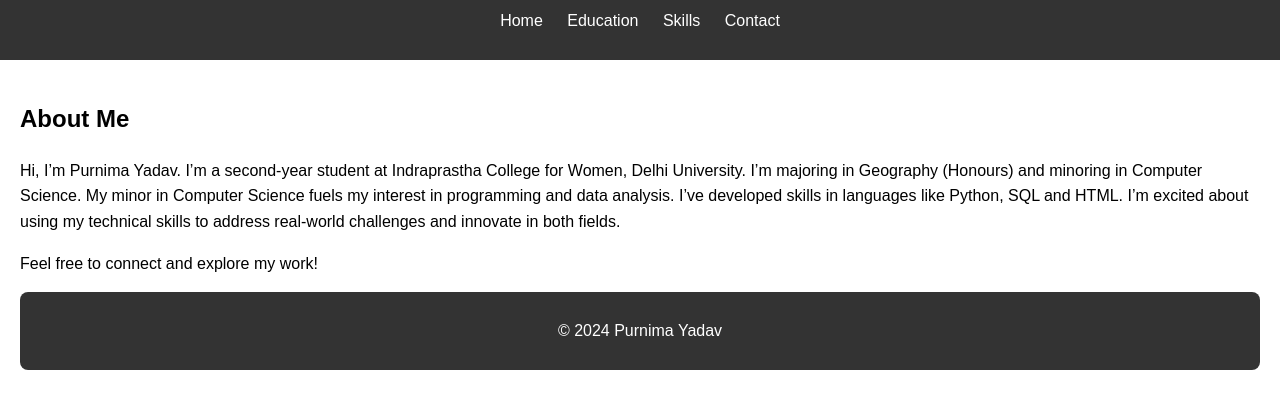
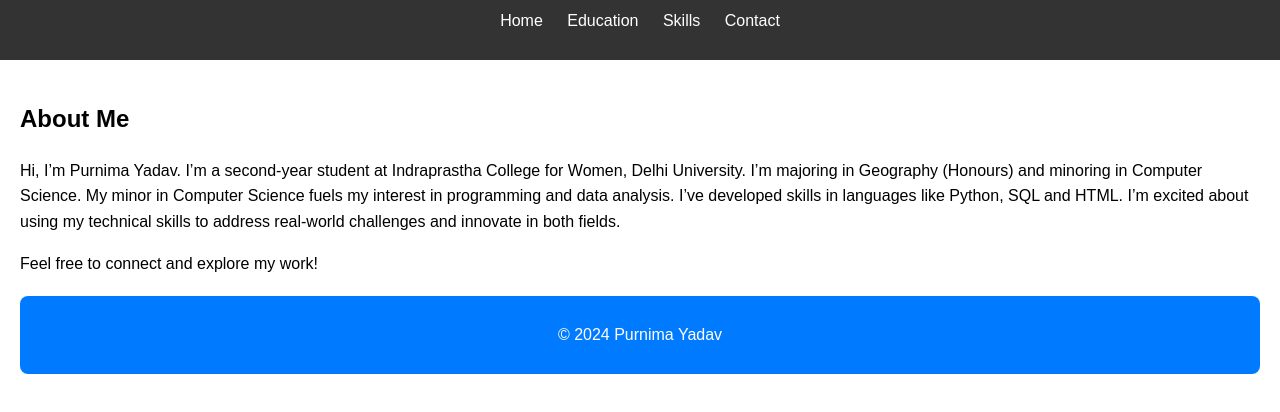
Before and after one commit to Purnima-Yadav/Purnima-Yadav.github.io, a plain HTML site: page index.html in a window 1280 px wide. Shown: the part 96-508 px from the top of the page. Drawn offline with Linux system fonts and the light colour scheme.

Commit message:
Update styles.css

```diff
--- a/styles.css
+++ b/styles.css
@@ -32,12 +32,12 @@ section {
 }
 
 footer {
-    background: #333;
-    color: #fff;
+    margin-top: 20px;
+    padding: 10px;
+    background: #007bff;
+    color: white;
     text-align: center;
-    padding: 10px 0;
     border-radius: 8px;
-}
 html {
             scroll-behavior: smooth;
         }
```
